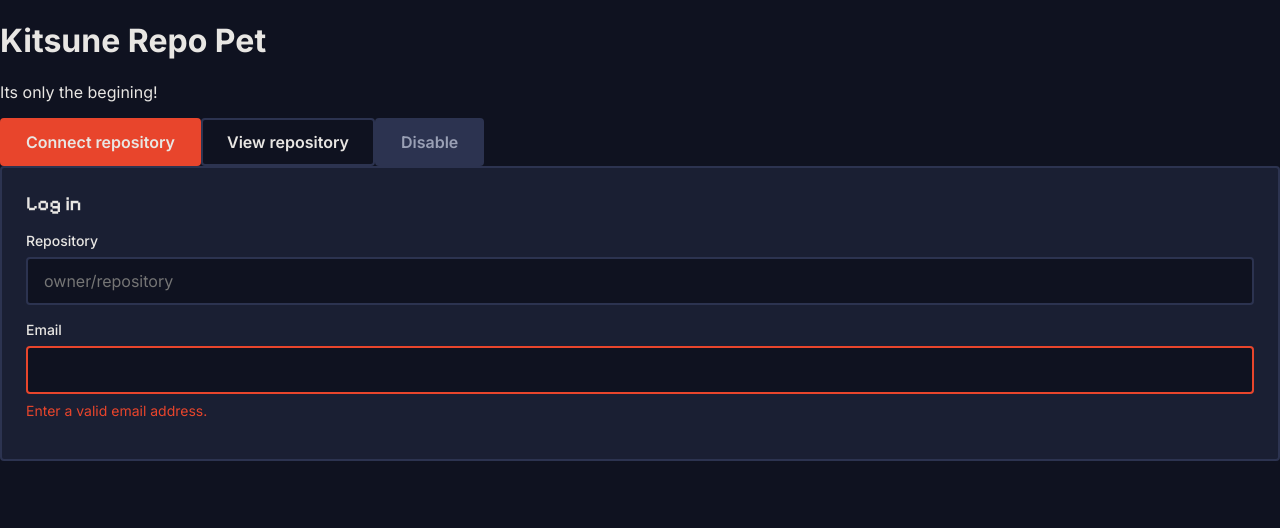
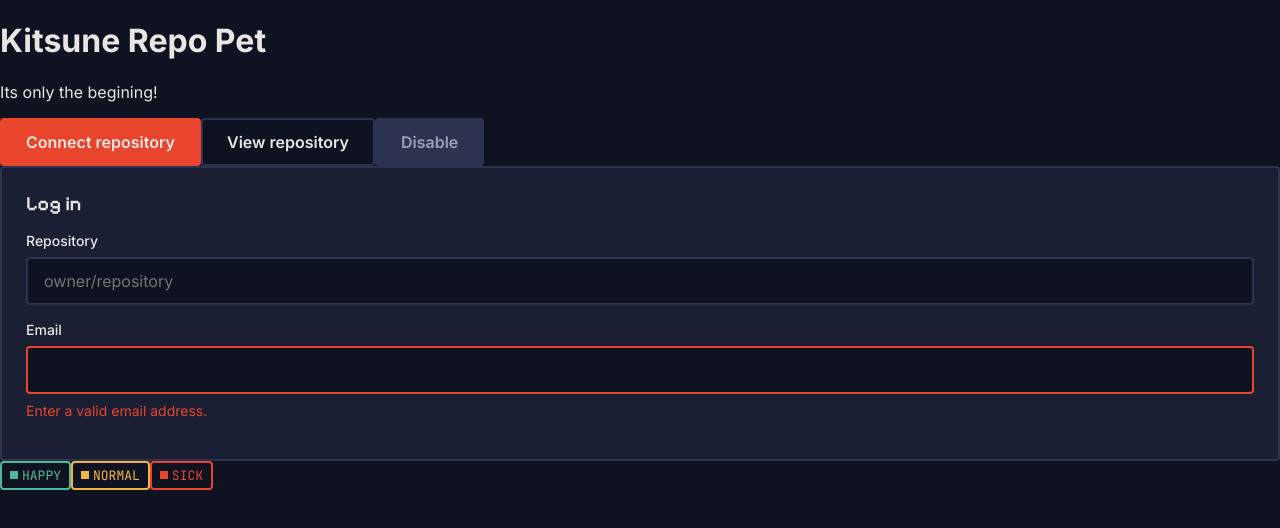
Before and after one commit to Char-ified/kitsune, a React (Vite) app in the folder dashboard/: page / in a window 1280 px wide. Shown: the top 528 px of the page. Built offline with nearby package versions, Linux system fonts and the light colour scheme.

Commit message:
feat(dashboard): add Mood type and MoodBadge component (CHA-41)

```diff
--- a/dashboard/src/App.tsx
+++ b/dashboard/src/App.tsx
@@ -1,6 +1,7 @@
 import { Button } from './components/Button';
 import { TextInput } from './components/TextInput';
 import { Panel } from './components/Panel';
+import { MoodBadge } from './components/MoodBadge';
 
 export const App = () => {
   return (
@@ -16,6 +17,9 @@ export const App = () => {
         <TextInput label="Repository" placeholder="owner/repository" />
         <TextInput label="Email" error="Enter a valid email address." />
       </Panel>
+      <MoodBadge mood="happy" />
+      <MoodBadge mood="normal" />
+      <MoodBadge mood="sick" />
     </div>
   );
 };
--- /dev/null
+++ b/dashboard/src/components/MoodBadge.tsx
@@ -0,0 +1,15 @@
+import type { Mood } from '@kitsune/shared';
+import '../styles/MoodBadge.css';
+
+type MoodBadgeProps = {
+  mood: Mood;
+};
+
+export const MoodBadge = ({ mood }: MoodBadgeProps) => {
+  return (
+    <span className={`mood-badge mood-badge-${mood}`}>
+      <span className="mood-dot"></span>
+      {mood}
+    </span>
+  );
+};
--- /dev/null
+++ b/dashboard/src/styles/MoodBadge.css
@@ -0,0 +1,29 @@
+.mood-badge {
+  display: inline-flex; /* dot and word side by side - inline */
+  align-items: center; /* vertically centers dot and word */
+  gap: var(--space-1); /* space between dot and word */
+  padding: var(--space-1) var(--space-2); /* top/buttom left/right */
+  border: 2px solid currentColor; /* currentColor means “use this element’s text color.” */
+  border-radius: 4px;
+  font-family: var(--font-mono);
+  font-size: 13px;
+  text-transform: uppercase; /* shows happy as HAPPY without JS */
+}
+
+.mood-dot {
+  width: 8px;
+  height: 8px;
+  background: currentColor;
+}
+
+.mood-badge-happy {
+  color: var(--color-jade);
+}
+
+.mood-badge-normal {
+  color: var(--color-gold);
+}
+
+.mood-badge-sick {
+  color: var(--color-vermilion);
+}
--- a/dashboard/src/styles/theme.css
+++ b/dashboard/src/styles/theme.css
@@ -10,7 +10,7 @@
   --color-muted: #9aa0b5; /* secondary text */
   --color-vermilion: #e8452c; /* buttons, errors, sick */
   --color-gold: #f2b544; /* focus, normal */
-  --color-jade: #2a2a2a; /* success, happy */
+  --color-jade: #4fb89a; /* success, happy */
   /* Fonts */
   --font-ui: 'Inter', sans-serif;
   --font-mono: 'JetBrains Mono', monospace;
```
Also changed, not shown: 1 other file (tests, documents, lock files or other folders).
